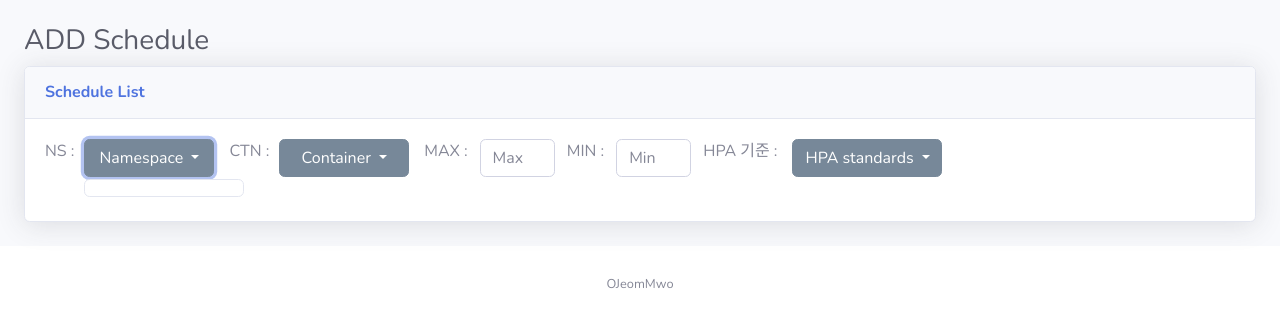
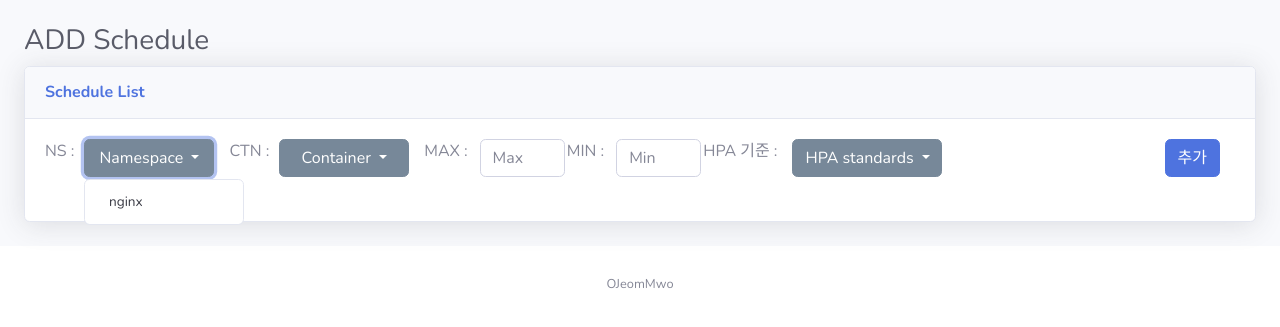
Before and after one commit to kakaocloudschool/django3, a Django app: page /board/popup in a window 1280 px wide, after a click on "Namespace". Shown: the top 327 px of the page. Run offline with Django 4.2, Linux system fonts and the light colour scheme; some libraries are stand-ins or nearby versions.

Commit message:
FP-69 django04

```diff
--- a/board/views.py
+++ b/board/views.py
@@ -13,19 +13,23 @@
     print("hello")
     return render(request, 'addschedule.html')
 
-@login_required(login_url='/user/login')
+#@login_required(login_url='/user/login')
 def delete(request, bid):
     hpadata = Hpadata.objects.get(id=bid)
+    hpadata.delete() # +
+    return redirect('/board/list') # +
+
+    # user 추가 시 응용
     #if request.user != post.writer:
     #    return redirect('/board/read/'+str(bid))
-    hpadata.delete()
-    return redirect('/board/list')
+    #hpadata.delete()
+    #return redirect('/board/list')
 
 
 """ def read(request, bid):
-    post = Post.objects.get(id=bid)
-    context = {'post': post}
-    return render(request, 'board/read.html', context) """
+    hpadata = Hpadata.objects.get(id=bid)
+    context = {'hpadata': hpadata}
+    return render(request, 'index.html', context) """
 
 """ @login_required(login_url='/user/login')
 def create(request):
--- a/config/urls.py
+++ b/config/urls.py
@@ -23,7 +23,10 @@
     path('', user.views.login),
 
     path('board/list', board.views.list, name='board_list'),
+    path('board/list/<int:bid>', board.views.list, name='board_list'),
     path('board/popup', board.views.popup, name='board_popup'),
+    path('board/delete/<int:bid>', board.views.delete, name='board_delete'),
+    #path('board/read/<int:bid>', board.views.read),
 
     path('user/signup', user.views.signup),
     path('user/login', user.views.login, name='user_login'),
@@ -31,6 +34,6 @@
     path('user/changepw', user.views.changepw, name='user_changepw'),
 ]
 """     path('board/create', board.views.create),
-    path('board/read/<int:bid>', board.views.read),
-    path('board/delete/<int:bid>', board.views.delete),
+
+
     path('board/update/<int:bid>', board.views.update), """
--- a/templates/addschedule.html
+++ b/templates/addschedule.html
@@ -34,7 +34,7 @@
                         </div>
                         <div class="card-body">
 
-                            <form   >
+                            <form >
 
                                 <!--LIST-->
                                 <p style="float:left; margin-right:10px;">NS : </p>
@@ -46,9 +46,13 @@
                                     </button>
                                     <div class="dropdown-menu animated--fade-in"
                                         aria-labelledby="btn1">
-                                        {% for hpadata in hpadatas %}
-                                            <a class="dropdown-item" href="#" onclick='changeBtnName1()'>{{ hpadata.namespace }}</a>
+
+                                        <a class="dropdown-item" href="#" id="apins" data-value="nginx" onclick='changeBtnName1()'>nginx</a>
+{% comment %}
+                                        {% for apidata in apidatas %}
+                                            <a class="dropdown-item" href="#" onclick='changeBtnName1()'>{{ apidata.namespace }}</a>
                                         {% endfor %}
+{% endcomment %}
                                     </div>
                                 </div>
 
@@ -62,9 +66,13 @@
 
                                     <div class="dropdown-menu animated--fade-in"
                                         aria-labelledby="btn2">
-                                        {% for hpadata in hpadatas %}
-                                            <a class="dropdown-item" href="#" onclick='changeBtnName2()'>{{ hpadata.container }}</a>
+
+                                        <a class="dropdown-item" href="#" id="apictn" data-value="nginx" onclick='changeBtnName2()'>nginx</a>
+{% comment %}
+                                        {% for apidata in apidatas %}
+                                            <a class="dropdown-item" href="#" onclick='changeBtnName2()'>{{ apidata.container }}</a>
                                         {% endfor %}
+{% endcomment %}
                                     </div>
                                 </div>
 
@@ -72,19 +80,18 @@
                                 <p style="float:left;">MAX : </p>
                                 <div class="col-sm-1 mb-3 mb-sm-10" style="float:left;">
 
-                                    <input type="text" class="form-control form-control-user" id="inputmax"
+                                    <input type="text" class="form-control form-control-user" style="width:85px;" id="inputmax"
                                         placeholder="Max" name="inputmax" value="">
                                 </div>
 
                                 <p style="float:left;">MIN : </p>
                                 <div class="col-sm-1 mb-3 mb-sm-10" style="float:left;">
 
-                                    <input type="text" class="form-control form-control-user" id="inputmin"
+                                    <input type="text" class="form-control form-control-user" style="width:85px;" id="inputmin"
                                         placeholder="Min" name="inputmin" value="">
                                 </div>
 
-                                <!--radiobutton-->
-                                <fieldset >
+                                <!--hpastandard-->
                                 <p style="float:left; margin-right:15px;">HPA 기준 : </p>
                                 <div class="dropdown mb-4" style="float:left; margin-right:15px;">
                                     <button class="btn btn-primary dropdown-toggle" type="button"
@@ -94,14 +101,22 @@
                                     </button>
                                     <div class="dropdown-menu animated--fade-in"
                                         aria-labelledby="dropdownMenuButton">
-                                            <a class="dropdown-item" href="#" id='cpu' onclick='changeBtncpu()'>CPU</a>
-                                            <a class="dropdown-item" href="#" id='ram' onclick='changeBtnram()'>RAM</a>
-                                            <a class="dropdown-item" href="#" id='promql' onclick='changeBtnpromql()'>PromQL</a>
+                                        <a class="dropdown-item" href="#" id='cpu' data-value="CPU" onclick='changeBtncpu()'>CPU</a>
+                                        <a class="dropdown-item" href="#" id='ram' data-value="RAM" onclick='changeBtnram()'>RAM</a>
+                                        <a class="dropdown-item" href="#" id='promql' data-value="PromQL" onclick='changeBtnpromql()'>PromQL</a>
                                     </div>
                                 </div>
 
+                                <a href="#" class="btn btn-primary" style="float:right; margin-right:15px;" type="reset">
+                                    <span class="icon text-white-50">
+                                    </span>
+                                    <span class="text">추가</span>
+                                </a>
+
+                                <!--radiobutton-->
 
                                 {% comment %}
+                                <fieldset>
                                     <div class="custom-control custom-checkbox small">
                                         <input type="radio" class="custom-control-input" id="cpuradio" name="hparadio" value="cpu" checked="checked"/>
                                         <label class="custom-control-label" for="cpuradio">CPU</label>
@@ -114,10 +129,10 @@
                                         <input type="radio" class="custom-control-input" id="promqlradio" name="hparadio" value="promQL"/>
                                         <label class="custom-control-label" for="promqlradio">PromQL</label>
                                     </div>
-                                    {% endcomment %}
+
 
                                 </fieldset>
-
+                                {% endcomment %}
 
                             </form>
 
@@ -176,4 +191,35 @@
         </div>
     </div>
 
+    <script>
+        function changeBtnName1()  {
+            const btnElement = document.getElementById('btn1');
+            const nsElement = document.getElementById('apins').getAttribute('data-value');
+            btnElement.innerText = nsElement;
+        }
+        function changeBtnName2()  {
+            const btnElement = document.getElementById('btn2');
+            const ctnElement = document.getElementById('apictn').getAttribute('data-value');
+            console.log(ctnElement)
+            btnElement.innerText = ctnElement;
+        }
+        function changeBtncpu()  {
+            const btnElement = document.getElementById('dropdownMenuButton');
+            const hpaElement = document.getElementById('cpu').getAttribute('data-value');
+            btnElement.innerText = hpaElement;
+        }
+        function changeBtnram()  {
+            const btnElement = document.getElementById('dropdownMenuButton');
+            const hpaElement = document.getElementById('ram').getAttribute('data-value');
+            btnElement.innerText = hpaElement;
+        }
+        function changeBtnpromql()  {
+            const btnElement = document.getElementById('dropdownMenuButton');
+            const hpaElement = document.getElementById('promql').getAttribute('data-value');
+            btnElement.innerText = hpaElement;
+        }
+        </script>
+
+
+
 {% endblock %}
```
Also changed, not shown: templates/index.html (+11 -24 lines). Lines whose indentation alone changed are shown as unchanged.
